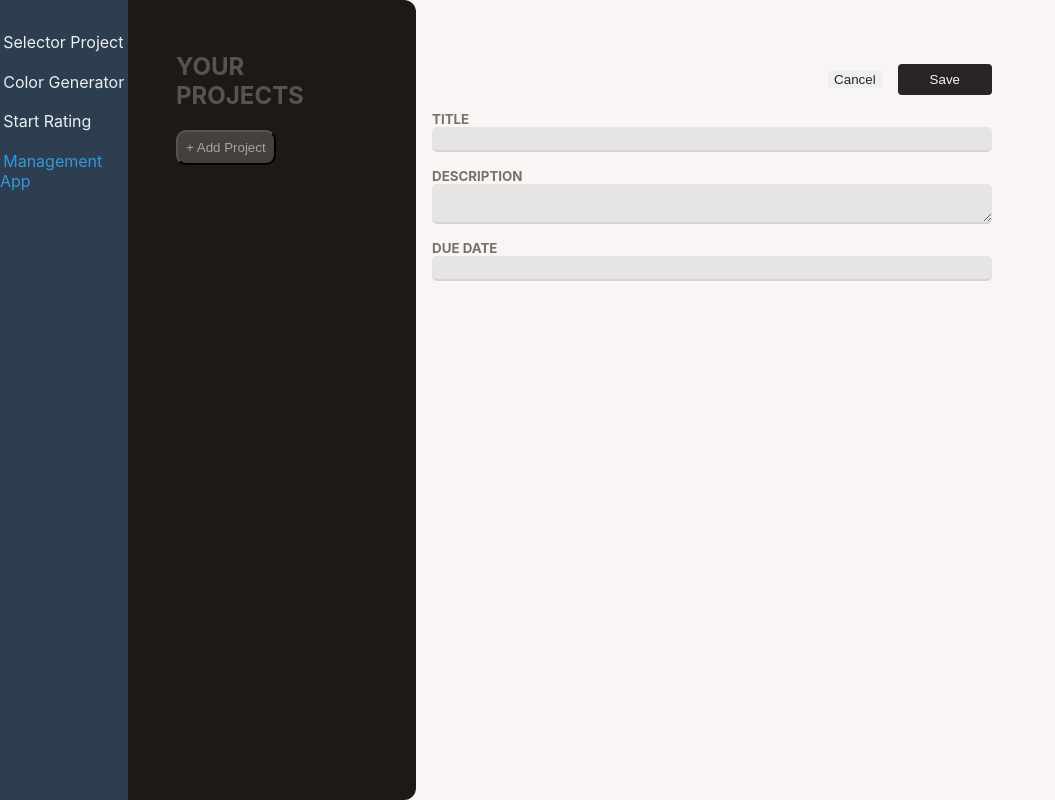
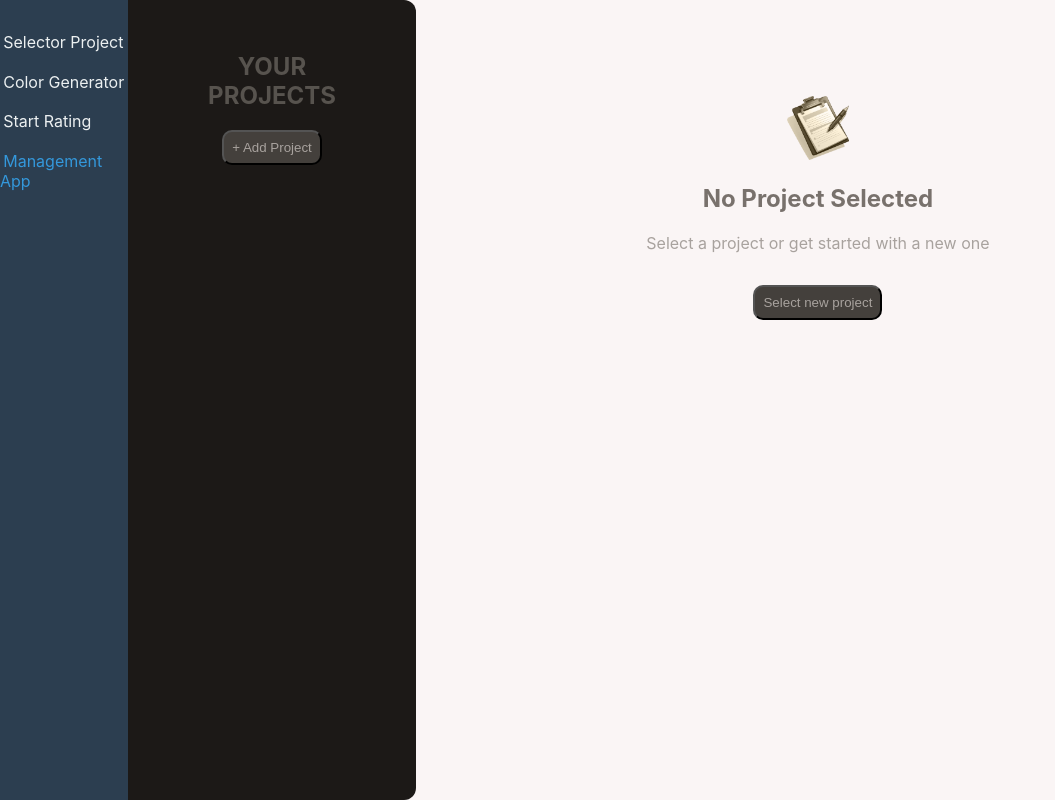
Before and after one commit to lboyadzhiev/multiple-react-projects, a React (Create React App) app: page /management_app in a window 1280 px wide. Shown: the whole page, without its empty margins (0-1055 px from the left). Built offline with nearby package versions, Linux system fonts and the light colour scheme.

Commit message:
Add No Selected Project, and Button components

```diff
--- a/src/components/Domains/ManagementApp/ManagementApp.tsx
+++ b/src/components/Domains/ManagementApp/ManagementApp.tsx
@@ -1,6 +1,7 @@
 // components
 import ManagementSidebar from './components/ManagementSidebar/ManagementSidebar';
 import NewProject from './components/NewProject/NewProject';
+import NoProjectSelected from './components/NoProjectSelected/NoProjectSelected';
 
 //styles
 import styles from './ManagementApp.module.css';
@@ -9,7 +10,8 @@ export default function ManagementApp() {
   return (
     <div className={styles.managementApp}>
       <ManagementSidebar />
-      <NewProject />
+      <NoProjectSelected />
+      {/* <NewProject /> */}
     </div>
   );
 }
--- a/src/components/Domains/ManagementApp/components/ManagementSidebar/ManagementSidebar.module.css
+++ b/src/components/Domains/ManagementApp/components/ManagementSidebar/ManagementSidebar.module.css
@@ -5,6 +5,7 @@
   padding: 2rem 3rem;
   border-top-right-radius: 12px;
   border-bottom-right-radius: 12px;
+  text-align: center;
 }
 
 .managementSidebar h2 {
@@ -12,17 +13,6 @@
   text-transform: uppercase;
 }
 
-.managementSidebar button {
-  padding: 0.5rem;
-  border-radius: 10px;
-  background-color: var(--stone-700);
-  color: var(--stone-400);
-}
-
-.managementSidebar button:hover {
-  background-color: var(--stone-600);
-  color: var(--stone-100);
-}
 @media (min-width: 1024px) {
   .managementSidebar {
     width: 18rem;
--- a/src/components/Domains/ManagementApp/components/ManagementSidebar/ManagementSidebar.tsx
+++ b/src/components/Domains/ManagementApp/components/ManagementSidebar/ManagementSidebar.tsx
@@ -1,13 +1,14 @@
 // styles
+import Button from '../shared/Button/Button';
 import styles from './ManagementSidebar.module.css';
 
 export default function ManagementSidebar() {
   return (
     <aside className={styles.managementSidebar}>
       <h2>Your Projects</h2>
-      <div>
-        <button>+ Add Project</button>
-      </div>
+      <p>
+        <Button>+ Add Project</Button>
+      </p>
       <ul></ul>
     </aside>
   );
--- /dev/null
+++ b/src/components/Domains/ManagementApp/components/NoProjectSelected/NoProjectSelected.module.css
@@ -0,0 +1,26 @@
+.noProjectSelected {
+  margin-top: 6rem;
+  text-align: center;
+  width: 67%;
+}
+
+.noProjectSelected img {
+  width: 4rem;
+  height: 4rem;
+  object-fit: contain;
+  margin: 0 auto;
+}
+.noProjectSelected h2 {
+  font-size: x-large;
+  color: var(--stone-500);
+  margin-top: 1rem 0;
+}
+
+.content {
+  color: var(--stone-400);
+  margin-bottom: 1rem;
+}
+
+.btnContainer {
+  margin-top: 2rem;
+}
--- /dev/null
+++ b/src/components/Domains/ManagementApp/components/NoProjectSelected/NoProjectSelected.tsx
@@ -0,0 +1,20 @@
+import noProjectImage from '../../assets/no-projects.png';
+import Button from '../shared/Button/Button';
+
+// styles
+import styles from './NoProjectSelected.module.css';
+
+export default function NoProjectSelected() {
+  return (
+    <div className={styles.noProjectSelected}>
+      <img src={noProjectImage} alt='An empty tasks list' />
+      <h2>No Project Selected</h2>
+      <p className={styles.content}>
+        Select a project or get started with a new one
+      </p>
+      <p className={styles.btnContainer}>
+        <Button>Select new project</Button>
+      </p>
+    </div>
+  );
+}
--- /dev/null
+++ b/src/components/Domains/ManagementApp/components/shared/Button/Button.module.css
@@ -0,0 +1,11 @@
+.btn {
+  padding: 0.5rem;
+  border-radius: 10px;
+  background-color: var(--stone-700);
+  color: var(--stone-400);
+}
+
+.btn:hover {
+  background-color: var(--stone-600);
+  color: var(--stone-100);
+}
--- /dev/null
+++ b/src/components/Domains/ManagementApp/components/shared/Button/Button.tsx
@@ -0,0 +1,17 @@
+import { type ReactNode } from 'react';
+
+//styles
+import styles from './Button.module.css';
+
+type buttonProps = {
+  children: ReactNode;
+  onClick?: () => void;
+  disabled?: boolean;
+};
+export default function Button({ children, disabled, onClick }: buttonProps) {
+  return (
+    <button disabled={disabled} className={styles.btn}>
+      {children}
+    </button>
+  );
+}
```
Also changed, not shown: src/components/Domains/ManagementApp/assets/no-projects.png (added).
